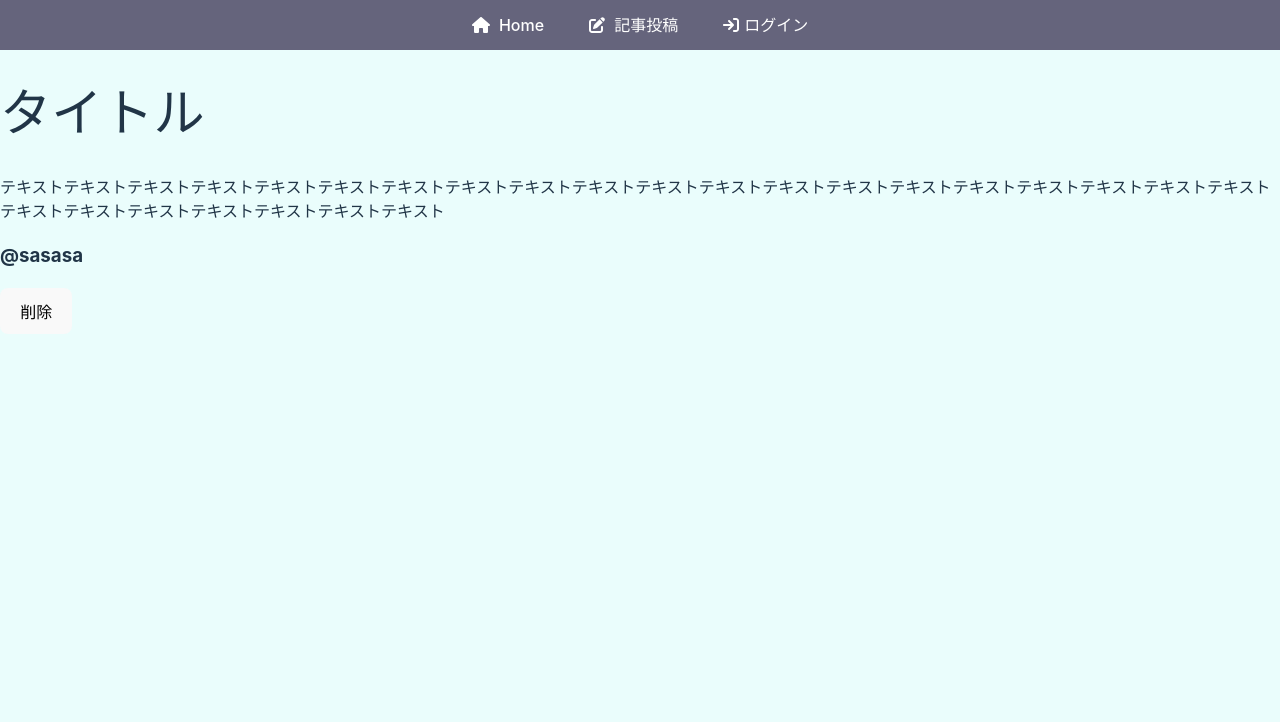
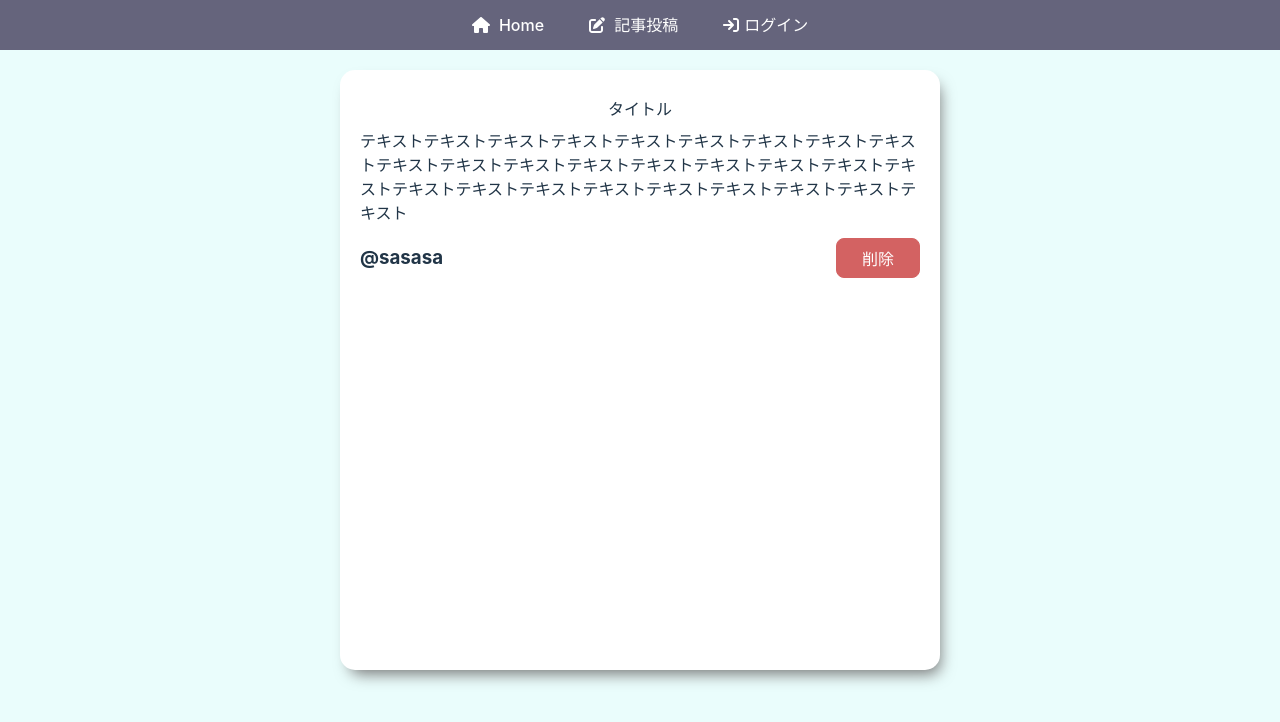
Before and after one commit to s-yoshiii/blog-fb-react-tutrial, a React (Vite) app: page / in a window 1280 px wide. Shown: the top 722 px of the page. Built offline with nearby package versions, Linux system fonts and the light colour scheme; no server answers.

Commit message:
HomeコンポーネントにCSSを適用してみよう

```diff
--- a/src/components/Home.jsx
+++ b/src/components/Home.jsx
@@ -1,16 +1,17 @@
 import React from "react";
+import styles from "./Home.module.css";
 
 const Home = () => {
   return (
-    <div className="page">
-      <div className="postContents">
-        <div className="postHeader">
+    <div className={styles.page}>
+      <div className={styles.postContents}>
+        <div className={styles.postHeader}>
           <h1>タイトル</h1>
         </div>
-        <div className="postTextContainer">
+        <div className={styles.postTextContainer}>
           テキストテキストテキストテキストテキストテキストテキストテキストテキストテキストテキストテキストテキストテキストテキストテキストテキストテキストテキストテキストテキストテキストテキストテキストテキストテキストテキスト
         </div>
-        <div className="postName">
+        <div className={styles.postName}>
           <h3>@sasasa</h3>
           <button>削除</button>
         </div>
--- /dev/null
+++ b/src/components/Home.module.css
@@ -0,0 +1,59 @@
+.page {
+    width: 100%;
+    min-height: calc(100vh - 80px);
+    display: flex;
+    padding: 20px;
+    flex-direction: column;
+    align-items: center;
+
+}
+
+.postContents {
+    width: 600px;
+    height: auto;
+    min-height: 600px;
+    box-shadow: 5px 9px 15px -5px #777777;
+    background: #fff;
+    padding: 20px;
+    border-radius: 15px;
+}
+
+.postHeader {
+    text-align: center;
+    margin-top: 5px;
+}
+
+.postHeader h1 {
+    font-size: inherit;
+}
+
+.postTextContainer {
+    height: auto;
+    word-wrap: break-word;
+    max-height: 400px;
+    width: 100%;
+}
+
+.postName {
+    display: flex;
+    align-items: center;
+}
+
+.postName button {
+    flex: 15%;
+    background: #d36262;
+    border: 1px solid #d36262;
+    padding: 7px 10px;
+    transition: .3s ease;
+    color: #fff;
+}
+
+.postName button:hover {
+    background: #fff;
+    color: #d36262;
+    border: 1px solid #d36262;
+}
+
+.postName h3 {
+    flex: 85%;
+}
```
